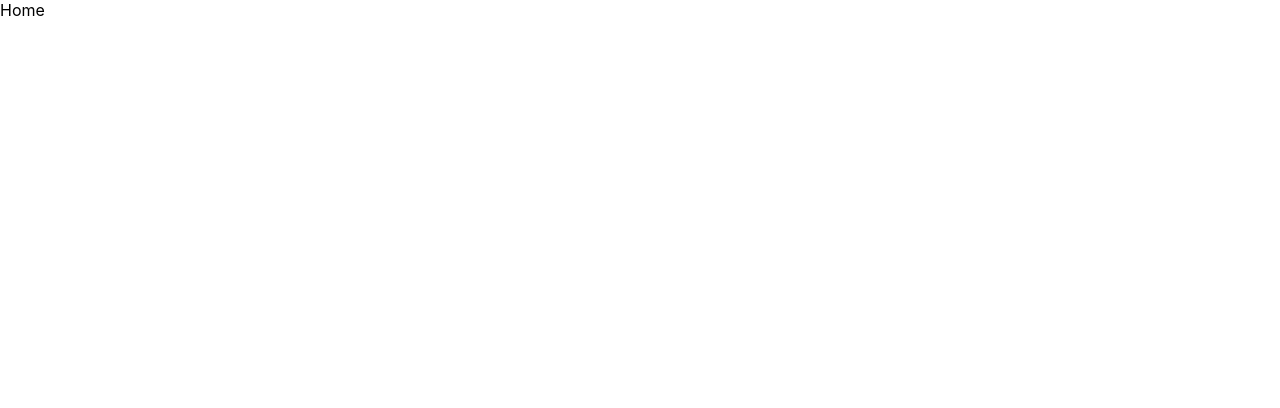
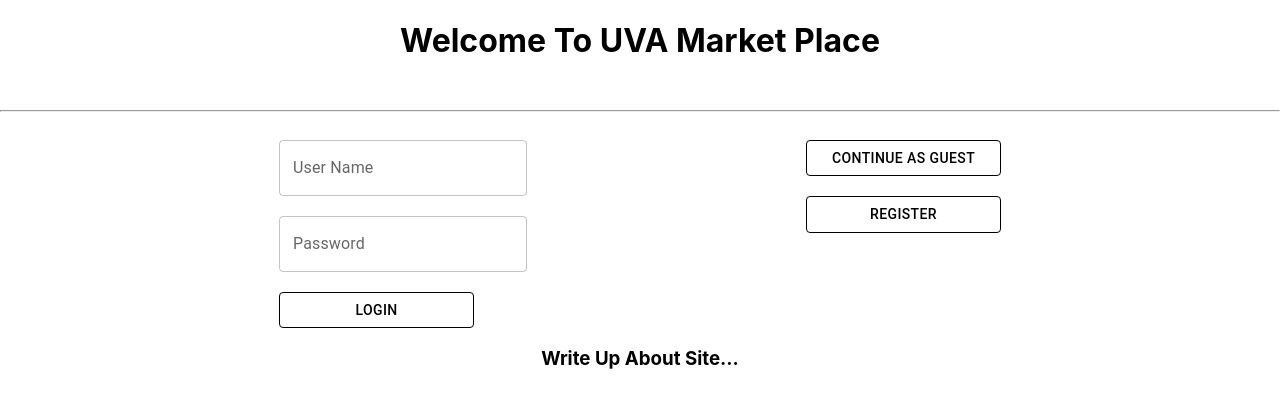
Before and after one commit to SerhiiMaltsev/StoreApp, a React (Create React App) app in the folder frontend/: page / in a window 1280 px wide. Shown: the top 408 px of the page. Built offline with nearby package versions, Linux system fonts and the light colour scheme; no server answers.

Commit message:
Login + registration functionality

```diff
--- a/frontend/package.json
+++ b/frontend/package.json
@@ -3,6 +3,9 @@
   "version": "0.1.0",
   "private": true,
   "dependencies": {
+    "@emotion/react": "^11.9.0",
+    "@emotion/styled": "^11.8.1",
+    "@mui/material": "^5.8.2",
     "@testing-library/jest-dom": "^5.16.4",
     "@testing-library/react": "^13.3.0",
     "@testing-library/user-event": "^13.5.0",
--- a/frontend/src/App.js
+++ b/frontend/src/App.js
@@ -1,20 +1,18 @@
-import { BrowserRouter, Routes, Route } from "react-router-dom"
+import { UserContext } from "./Contexts/userContext";
+import { useState, useContext } from 'react';
 import Login from "./Components/Login/Login.js"
 import Home from "./Components/Home/Home.js"
-import Profile from "./Components/Profile/Profile.js"
-import ShoppingCart from "./Components/ShoppingCart/ShoppingCart.js"
 
 function App() {
+  const { user } = useContext(UserContext);
+  const [username, setUsername] = useState('');
+
   return (
     <div className="App">
-      <BrowserRouter >
-        <Routes>
-          <Route path='/' element={<Home/>}/>
-          <Route path='/login' element={<Login/>}/>
-          <Route path='/profile' element={<Profile/>}/>
-          <Route path='shoppingcart' element={<ShoppingCart/>}/>
-        </Routes>
-      </BrowserRouter>
+      {username==='' ? <Login
+      /> : <Home
+      />
+      }
     </div>
   );
 }
--- a/frontend/src/Components/Home/Home.js
+++ b/frontend/src/Components/Home/Home.js
@@ -1,9 +1,9 @@
 import React from 'react'
 
-function Profile() {
+function Home() {
   return (
     <div>Home</div>
   )
 }
 
-export default Profile
+export default Home;
--- a/frontend/src/Components/Login/Login.js
+++ b/frontend/src/Components/Login/Login.js
@@ -1,9 +1,104 @@
-import React from 'react'
+import Button from '@mui/material/Button';
+import TextField from "@mui/material/TextField";
+import Grid from "@mui/material/Grid";
+import React, { useState, useEffect, useRef, useContext } from "react";
+import Typography from '@mui/material/Typography';
+import { Link } from "react-router-dom";
+import { UserContext} from '../../Contexts/userContext';
+import Home from "../Home/Home.js"
 
-function Profile() {
+function Login() {
+  const userNameRef = useRef(null);
+  const passwordRef = useRef(null);
+  const [allUsers, setAllUsers] = useState([]);
+  const [loggedIn, setloggedIn] = useState(false);
+
+  const { user, setUser } = useContext(UserContext);
+
+  useEffect(() => {
+    fetch("http://localhost:9000/users/getUsers")
+      .then((res) => res.json())
+      .then((text) => setAllUsers(text.result))
+      .catch((err) => console.log(err))
+
+  }, [])
+
+  const loginUser = (e) => {
+    e.preventDefault();
+    let userFound=false;
+    for(let i=0; i<allUsers.length; i++) {
+      if(allUsers[i].name===userNameRef.current.value && allUsers[i].password===passwordRef.current.value) {
+        userFound=true;
+        console.log("found")
+        break;
+      }
+    }
+
+    if(!userFound) {
+      alert("Incorrect Username or Password, Please try again")
+      userNameRef.current.value = ""
+      passwordRef.current.value = ""
+    }
+    else {
+      alert("Logged In!")
+      setUser(userNameRef.current.value)
+      setloggedIn(true)
+    }
+  }
+
+  const setGuest = () => {
+    setUser("Guest User")
+    setloggedIn(true)
+  }
+
   return (
-    <div>Login</div>
+    <div>
+      { user ? <Home /> :
+      <div>
+      <h1 style={{textAlign: "center"}}>Welcome To UVA Market Place</h1> <br></br> <hr></hr> <br></br>
+      <div style={{ display: 'flex', justifyContent: 'space-evenly'}}>
+        <form onSubmit={loginUser} >
+          <TextField varient='outlined'
+            id="outlined-basic"
+            variant="outlined"
+            label="User Name"
+            inputRef={userNameRef}
+          /> <br></br><br></br>
+
+          <TextField varient='outlined'
+            id="outlined-basic"
+            variant="outlined"
+            label="Password"
+            inputRef={passwordRef}
+          /> <br></br><br></br>
+          <Button type="submit" variant='outlined'
+              sx={{ color: '#000000', borderColor: '#000000', width: "195px" }}>Login
+            </Button>
+        </form>
+
+        <div>
+
+            <Button
+                onClick={setGuest}
+                variant='outlined'
+                sx={{ color: '#000000', borderColor: '#000000', width: "195px" }}> Continue as Guest <br></br>
+            </Button> <br></br><br></br>
+
+          <Link to='Registration' style={{textDecoration: 'none', justifyContent:'center'}}>
+            <Button
+                variant='outlined'
+                sx={{ color: '#000000', borderColor: '#000000', width: "195px" }}> Register <br></br>
+            </Button>
+          </Link>
+        </div>
+        </div>
+        <center>
+          <h3> Write Up About Site...</h3>
+        </center>
+        </div>
+    }
+    </div>
   )
 }
 
-export default Profile
+export default Login;
--- /dev/null
+++ b/frontend/src/Components/Login/Registration.js
@@ -0,0 +1,108 @@
+import Button from '@mui/material/Button';
+import TextField from "@mui/material/TextField";
+import Grid from "@mui/material/Grid";
+import React, { useState, useEffect, useRef, useContext } from "react";
+import Typography from '@mui/material/Typography';
+import { Link } from "react-router-dom";
+import axios from "axios"
+import { UserContext} from '../../Contexts/userContext';
+
+function Regstration() {
+  const userNameRef = useRef(null);
+  const passwordRef = useRef(null);
+  const emailRef = useRef(null);
+  const confirmPasswordRef = useRef(null);
+  const [userName, setUserName] = useState('')
+  const [hasRegistered, setHasRegistered] = useState(false)
+
+  const { user, setUser } = useContext(UserContext);
+
+  const addUser = (e) => {
+    e.preventDefault();
+    if(passwordRef.current.value!==confirmPasswordRef.current.value) {
+        alert("Password Do Not Match")
+        passwordRef.current.value = ""
+        confirmPasswordRef.current.value = ""
+        return;
+    }
+    axios.put("http://localhost:9000/users/addUser", {
+        name: userNameRef.current.value,
+        email: emailRef.current.value,
+        password: passwordRef.current.value,
+        uniqueID: "FIGURE OUT"
+    })
+    .then((res) => console.log(res.data))
+    .catch((err) => console.log(err))
+
+    setUserName(userNameRef.current.value)
+    setHasRegistered(true)
+    setUser(userNameRef.current.value)
+
+    userNameRef.current.value = ""
+    emailRef.current.value = ""
+    passwordRef.current.value = ""
+    confirmPasswordRef.current.value = ""
+  }
+
+  return (
+    <div>
+        <h1 style={{textAlign: "center"}}>Registration</h1> <br></br> <hr></hr> <br></br>
+        <center>
+        {!hasRegistered &&
+            <div style={{alignContent: 'center'}}>
+                <form onSubmit={addUser} style={{alignContent: 'center'}}>
+                    <TextField varient='outlined'
+                        id="outlined-basic"
+                        variant="outlined"
+                        label="Username"
+                        inputRef={userNameRef}
+                    /> <br></br><br></br>
+
+                    <TextField varient='outlined'
+                        id="outlined-basic"
+                        variant="outlined"
+                        label="Email"
+                        inputRef={emailRef}
+                    /> <br></br><br></br>
+
+                    <TextField varient='outlined'
+                        id="outlined-basic"
+                        variant="outlined"
+                        label="Password"
+                        inputRef={passwordRef}
+                        type="password"
+                    /> <br></br><br></br>
+
+                    <TextField varient='outlined'
+                        id="outlined-basic"
+                        variant="outlined"
+                        label="Confirm Password"
+                        inputRef={confirmPasswordRef}
+                        type="password"
+                    /> <br></br><br></br>
+
+                    <Button type="submit" variant='outlined'
+                        sx={{ color: '#000000', borderColor: '#000000', width: "195px" }}>Register
+                    </Button>
+                </form>
+            </div>
+        }
+        {hasRegistered &&
+            <center>
+                <div>
+                    <p>Congratulations {userName}, Welcome to UVA MarketPlace</p>
+                    <Link to='Home' style={{textDecoration: 'none', justifyContent:'center' }}>
+                        <Button
+                            variant='outlined'
+                            sx={{ color: '#000000', borderColor: '#000000', width: "195px" }}> Continue To the Home Page <br></br>
+                        </Button>
+                    </Link> <br></br><br></br>
+                </div>
+            </center>
+        }
+        </center>
+    </div>
+  )
+}
+
+export default Regstration;
--- /dev/null
+++ b/frontend/src/Contexts/userContext.js
@@ -0,0 +1,21 @@
+import React, { createContext, useState } from 'react';
+
+const UserContext = createContext('');
+
+function UserProvider({ children }) {
+  const [user, setUser] = useState('');
+
+  const obj = {
+    user: user,
+    setUser: setUser,
+  }
+
+  return (
+    <UserContext.Provider value={obj}>
+      {children}
+    </UserContext.Provider>
+  );
+}
+
+export default UserProvider;
+export { UserContext };
--- a/frontend/src/index.js
+++ b/frontend/src/index.js
@@ -3,15 +3,35 @@ import ReactDOM from 'react-dom/client';
 import './index.css';
 import App from './App';
 import reportWebVitals from './reportWebVitals';
+import Login from "./Components/Login/Login.js"
+import Home from "./Components/Home/Home.js"
+import Profile from "./Components/Profile/Profile.js"
+import ShoppingCart from "./Components/ShoppingCart/ShoppingCart.js"
+import { BrowserRouter, Routes, Route } from "react-router-dom";
+import UserProvider from './Contexts/userContext';
+import { render } from "react-dom";
+import { UserContext} from './Contexts/userContext';
+import Registration from "./Components/Login/Registration.js"
 
-const root = ReactDOM.createRoot(document.getElementById('root'));
-root.render(
-  <React.StrictMode>
-    <App />
-  </React.StrictMode>
+const rootElement = document.getElementById('root');
+render(
+  <UserProvider>
+    <BrowserRouter >
+          <Routes>
+            <Route path='/' element={<App/>}/>
+            <Route path='/Home' element={<Home/>}/>
+            <Route path='/login' element={<Login/>}/>
+            <Route path='/profile' element={<Profile/>}/>
+            <Route path='/shoppingcart' element={<ShoppingCart/>}/>
+            <Route path='/registration' element={<Registration/>}/>
+            <Route path='/registration/Home' element={<Home/>}/>
+          </Routes>
+      </BrowserRouter>
+    </UserProvider>,
+    rootElement
 );
 
 // If you want to start measuring performance in your app, pass a function
 // to log results (for example: reportWebVitals(console.log))
 // or send to an analytics endpoint. Learn more: https://bit.ly/CRA-vitals
-reportWebVitals();
+//reportWebVitals();
```
Also changed, not shown: 2 other files (tests, documents, lock files or other folders).
